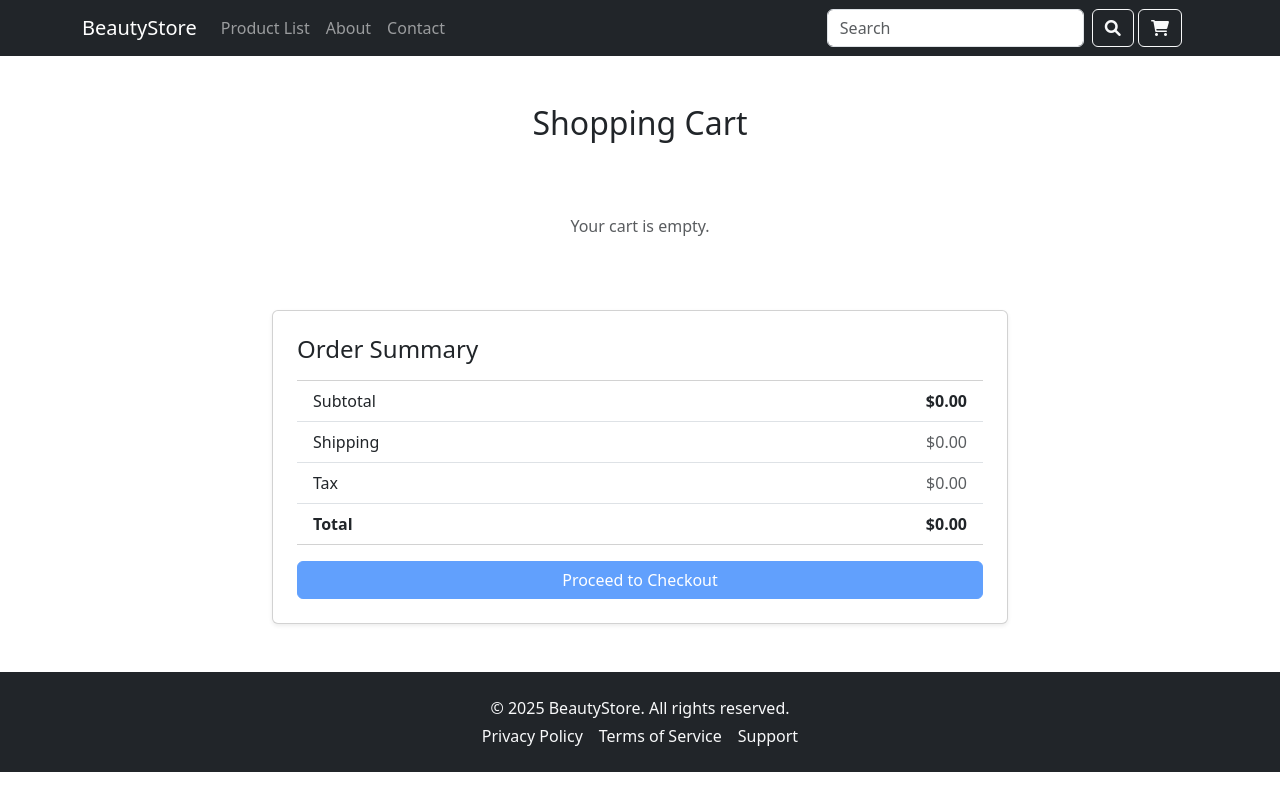
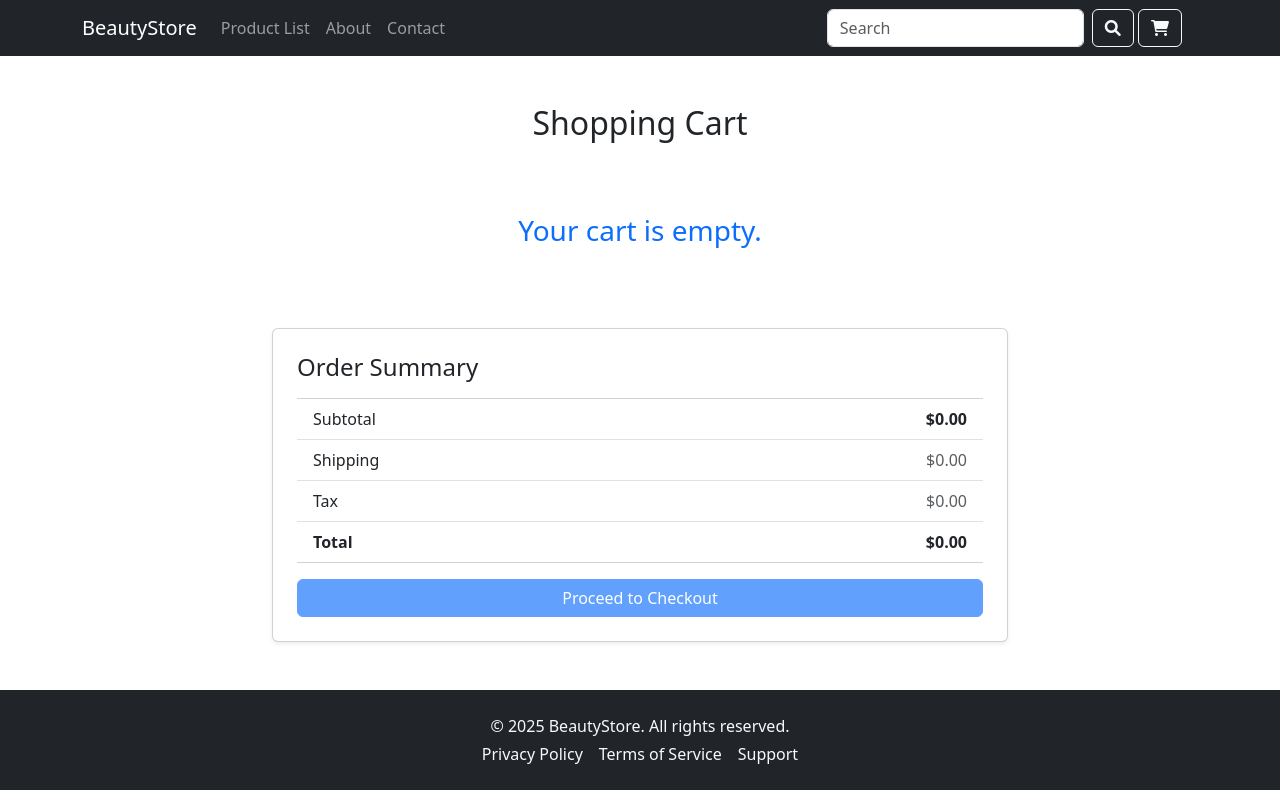
Before and after one commit to wjkonger/Beauty-Store-Angular19, an Angular app: page /shopping-cart in a window 1280 px wide. Built offline with nearby package versions, Linux system fonts and the light colour scheme.

Commit message:
Correct the production deployment path

```diff
--- a/angular.json
+++ b/angular.json
@@ -13,7 +13,7 @@
         "build": {
           "builder": "@angular-devkit/build-angular:application",
           "options": {
-            "outputPath": "dist/e-commerce-store",
+            "outputPath": "dist/beauty-store",
             "index": "src/index.html",
             "browser": "src/main.ts",
             "polyfills": [
--- a/src/app/app.component.html
+++ b/src/app/app.component.html
@@ -30,7 +30,7 @@
 
       <!-- Search Form -->
         <div class="d-flex me-3">
-        <input class="form-control me-2"  placeholder="Search" [(ngModel)]="searchTerm">
+        <input class="form-control me-2"  placeholder="Search" [(ngModel)]="searchTerm" maxlength="30">
         <button class="btn btn-outline-light" (click)="Search(searchTerm)">
           <i class="fas fa-search"></i>
         </button>
--- a/src/app/shopping-cart/shopping-cart.component.html
+++ b/src/app/shopping-cart/shopping-cart.component.html
@@ -28,7 +28,7 @@
 
       <!-- If cart empty -->
       <div *ngIf="cartItems.length === 0" class="text-center text-muted py-5">
-        Your cart is empty.
+        <h3 class="text-primary">Your cart is empty.</h3>
       </div>
 
       <!-- Cart Summary -->
```
